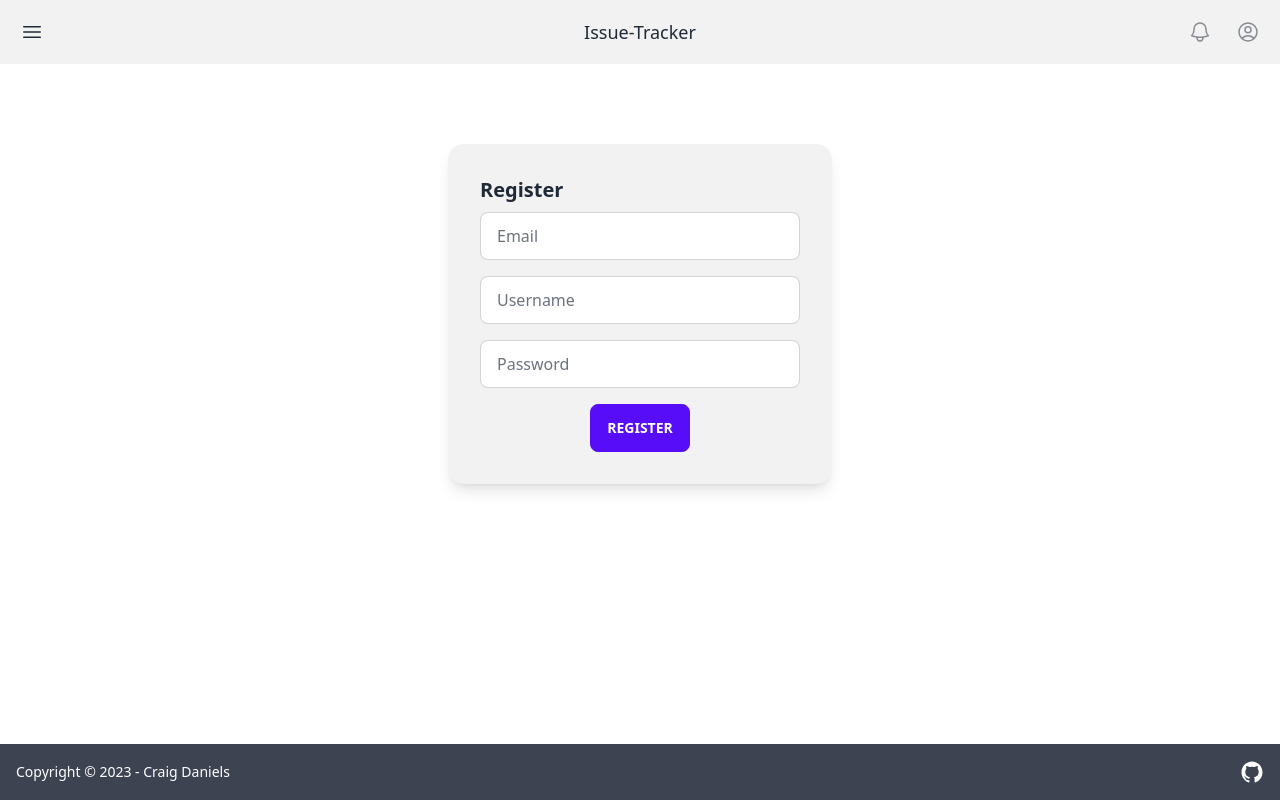
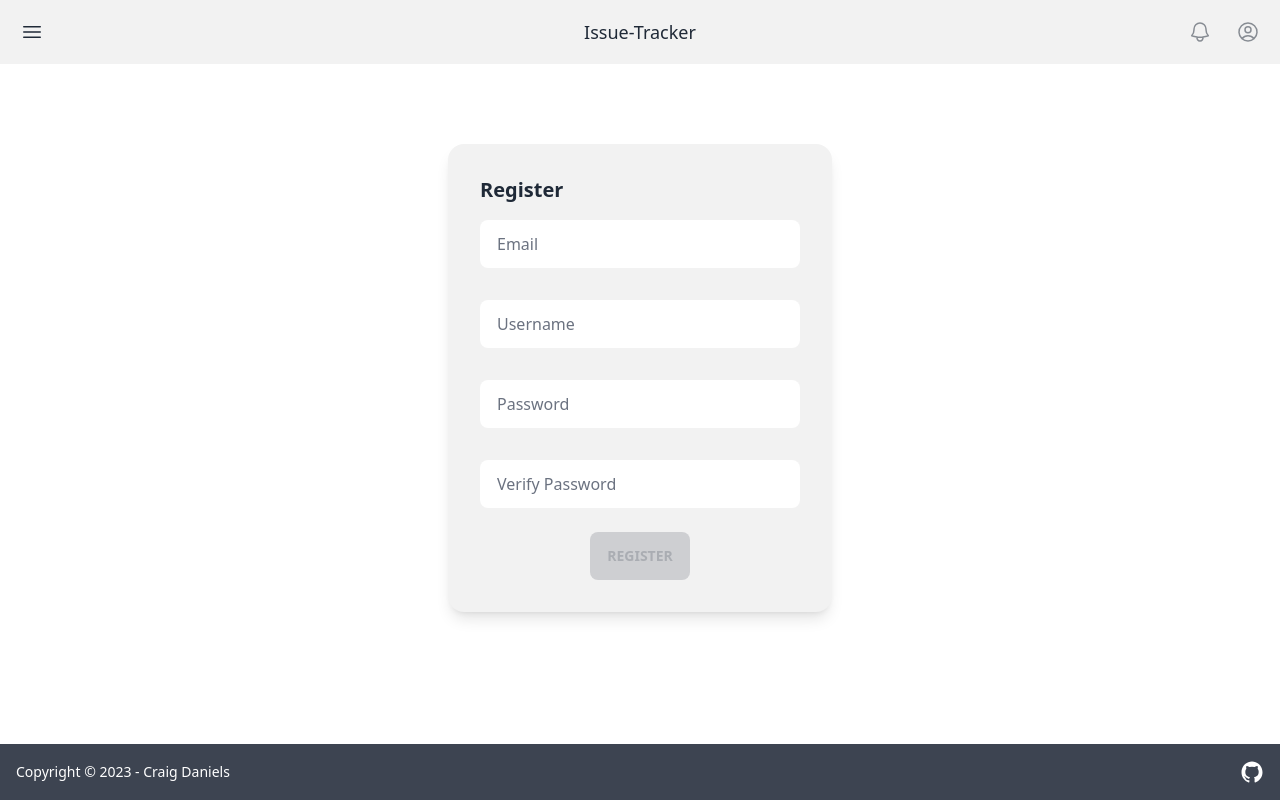
Before and after one commit to craigrdaniels/issue-tracker, a React (Vite) app in the folder frontend/: page /register in a window 1280 px wide. Built offline with nearby package versions, Linux system fonts and the light colour scheme.

Commit message:
add field verification

```diff
--- a/frontend/src/pages/register.tsx
+++ b/frontend/src/pages/register.tsx
@@ -1,16 +1,32 @@
-import { ReactElement } from 'react'
-import { useState } from 'react'
+import { ReactElement, ChangeEvent, useEffect, useState } from 'react'
 import { useLocation, useNavigate } from 'react-router-dom'
 import { useAuth } from '../hooks/useAuth'
+import clsx from 'clsx'
 import HTTPRequestError from '../utils/HTTPError'
 import { ExclamationTriangleIcon } from '@heroicons/react/24/outline'
+import { Input } from '../components/Input'
+import { isValidEmail, isStrongPassword } from '../utils/InputVerification'
+import useFormValues from '../hooks/useFormValues'
 
 const RegisterPage = (): ReactElement => {
   const auth = useAuth()
   const location = useLocation()
   const navigate = useNavigate()
   const [error, setError] = useState<string>('')
-  const [loading, setLoading] = useState<boolean>(false)
+  const [values, setValue] = useFormValues()
+  const [inputErrors, setInputError, clearInputError] = useFormValues()
+  const [canSubmit, setCanSubmit] = useState<boolean>(false)
+
+  useEffect(() => {
+    if (
+      Object.keys(inputErrors).length === 0 &&
+      Object.keys(values).length > 0
+    ) {
+      setCanSubmit(true)
+    } else {
+      setCanSubmit(false)
+    }
+  }, [inputErrors, values])
 
   const from = location.state?.from?.pathname || '/'
 
@@ -18,15 +34,15 @@ const RegisterPage = (): ReactElement => {
     event.preventDefault()
     try {
       setError('')
-      setLoading(true)
-      const formData = new FormData(event.currentTarget)
-      const email = formData.get('email') as string
-      const username = formData.get('username') as string
-      const password = formData.get('password') as string
 
-      await auth.register(email, username, password, () => {
-        navigate(from, { replace: true })
-      })
+      await auth.register(
+        values.email as string,
+        values.username as string,
+        values.password as string,
+        () => {
+          navigate(from, { replace: true })
+        }
+      )
     } catch (e) {
       if (e instanceof HTTPRequestError) {
         setError(`Registration Failed: ${e.message}`)
@@ -35,7 +51,40 @@ const RegisterPage = (): ReactElement => {
         console.log(e)
       }
     }
-    setLoading(false)
+  }
+
+  const handleEmailChange = (e: ChangeEvent<HTMLInputElement>) => {
+    setValue('email', e.target.value)
+    setValue('username', e.target.value.match(/^[^@]*/)[0])
+
+    if (e.target.value.length > 0 && !isValidEmail(e.target.value)) {
+      setInputError('email', 'Invalid Email')
+    } else {
+      clearInputError('email')
+    }
+  }
+
+  const handleUsernameChange = (e: ChangeEvent<HTMLInputElement>) => {
+    setValue('username', e.target.value)
+  }
+
+  const handlePasswordChange = (e: ChangeEvent<HTMLInputElement>) => {
+    setValue('password', e.target.value)
+    if (e.target.value.length > 0 && !isStrongPassword(e.target.value)) {
+      setInputError('password', 'Invalid password')
+    } else {
+      clearInputError('password')
+    }
+  }
+
+  const handleVerifyPasswordChange = (e: ChangeEvent<HTMLInputElement>) => {
+    setValue('verifyPass', e.target.value)
+
+    if (e.target.value !== values.password) {
+      setInputError('verifyPass', 'Passwords must match')
+    } else {
+      clearInputError('verifyPass')
+    }
   }
 
   return (
@@ -52,25 +101,41 @@ const RegisterPage = (): ReactElement => {
           className="flex flex-col items-center gap-4 align-middle"
           onSubmit={handleSubmit}
         >
-          <input
-            className="input-bordered input w-full max-w-xs"
-            name="email"
+          <Input
+            id="email"
             type="text"
             placeholder="Email"
+            required={true}
+            onChange={handleEmailChange}
+            error={inputErrors.email}
           />
-          <input
-            className="input-bordered input w-full max-w-xs"
-            name="username"
+          <Input
+            id="username"
             type="text"
             placeholder="Username"
+            value={values.username}
+            onChange={handleUsernameChange}
           />
-          <input
-            className="input-bordered input w-full max-w-xs"
-            name="password"
+          <Input
+            id="password"
             type="password"
             placeholder="Password"
+            onChange={handlePasswordChange}
+            required={true}
+            error={inputErrors.password}
           />
-          <button disabled={loading} className="btn-primary btn" type="submit">
+          <Input
+            id="verifyPass"
+            type="password"
+            placeholder="Verify Password"
+            onChange={handleVerifyPasswordChange}
+            required={true}
+            error={inputErrors.verifyPass}
+          />
+          <button
+            className={clsx('btn', canSubmit ? 'btn-primary' : 'btn-disabled')}
+            type="submit"
+          >
             Register
           </button>
         </form>
--- /dev/null
+++ b/frontend/src/utils/InputVerification.ts
@@ -0,0 +1,15 @@
+export const isValidEmail = (email: string): boolean => {
+  if (/^[a-zA-Z0-9._%+-]+@[a-zA-Z0-9.-]+.[a-zA-Z0-9.-]{2,}$/i.test(email))
+    return true
+  return false
+}
+
+export const isStrongPassword = (password: string): boolean => {
+  if (
+    /(?=.*[a-z])(?=.*[A-Z])(?=.*[0-9])(?=.*[^A-Za-z0-9])(?=.{8,})/.test(
+      password
+    )
+  )
+    return true
+  return false
+}
```
